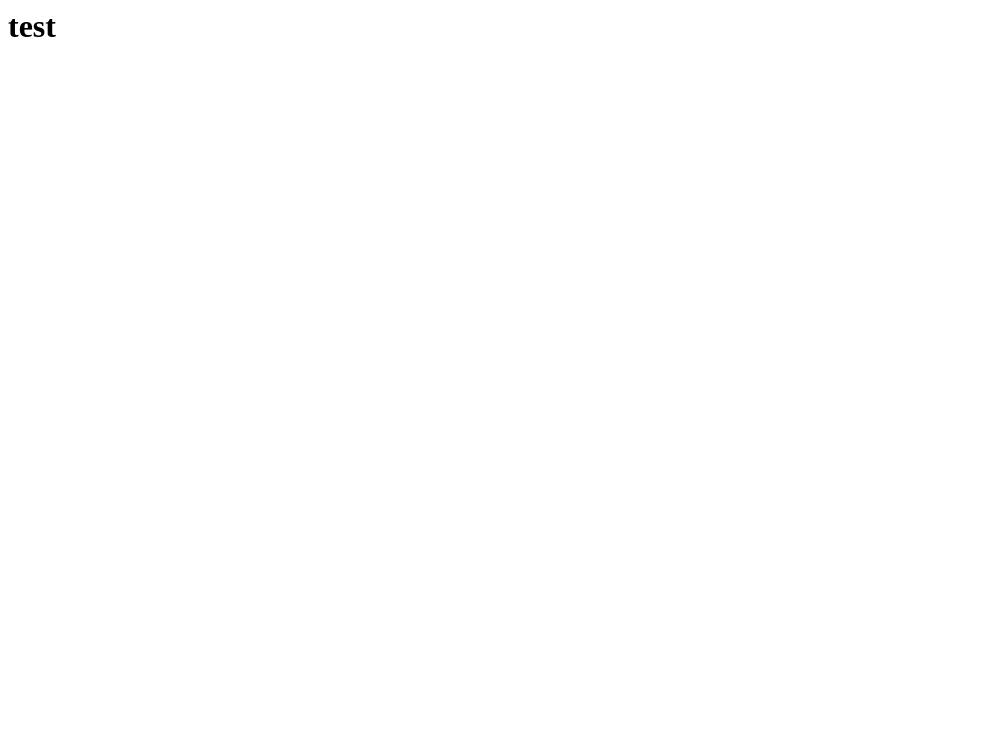
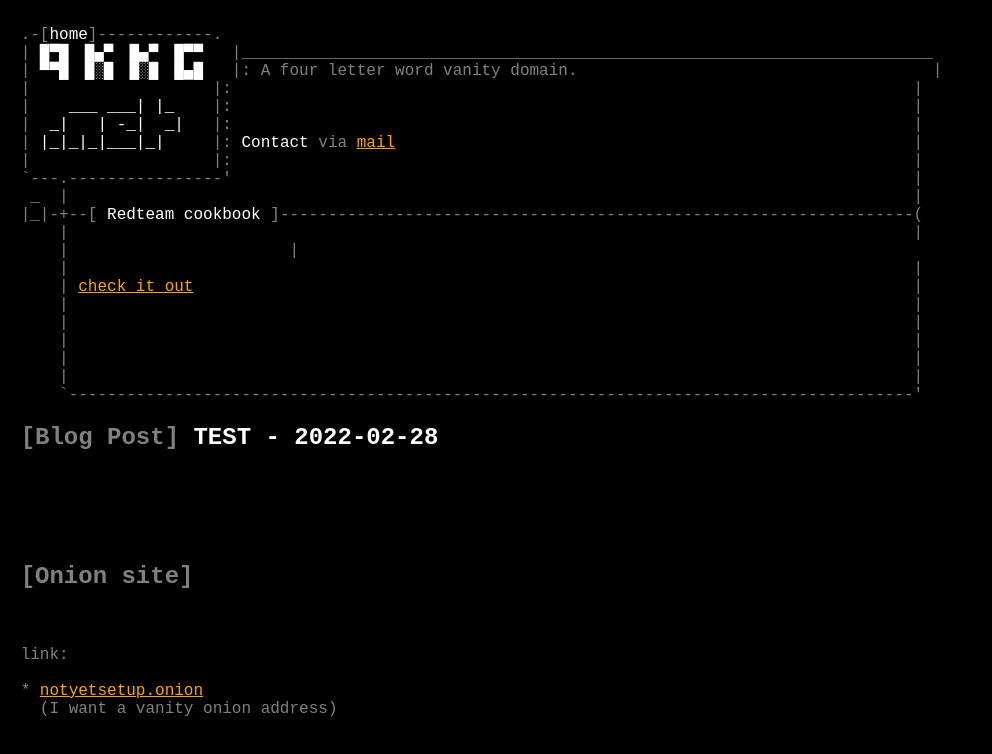
Before and after one commit to xenilen/xenilen.github.io, a plain HTML site: page index.html in a window 1280 px wide. Shown: the whole page, without its empty margins (0-992 px from the left). Drawn offline with Linux system fonts and the light colour scheme.

Commit message:
Update index.html

```diff
--- a/index.html
+++ b/index.html
@@ -1 +1,66 @@
-<h1> test
+
+<!-- If you own gnnr.net and don't approve of me copying your format, please let me know -->
+<html><head><meta http-equiv="Content-Type" content="text/html; charset=UTF-8">
+
+  <title>qkkg.net</title>
+<style>
+body  {
+color:grey;
+background-color:black;
+  font-family: monospace, Consolas, Courier;
+}
+a {
+	color:orange;
+}
+h2, b {
+	color:white;
+}
+.pre {
+  white-space: pre;
+  font-family: monospace, Consolas, Courier;
+  text-align:left;
+  margin-left:1%;
+}
+</style>
+</head>
+<body>
+
+<div class="pre">
+.-[<font color="white">home</font>]------------.
+| <font color="white">█▀█ █▄▀ █▄▀ █▀▀  </font> |________________________________________________________________________
+| <font color="white">▀▀█ █░█ █░█ █▄█  </font> |: A four letter word vanity domain.                                     |
+| <font color="white">                 </font> |:                                                                       |
+| <font color="white">   ___ ___| |_   </font> |:                                                                       |
+| <font color="white"> _|   | -_|  _|  </font> |:                                                                       |
+| <font color="white">|_|_|_|___|_|    </font> |: <font color="white">Contact</font> via <a href="mailto:qkkg@qkkg.net">mail</a>                                                      |
+| <font color="white">                  </font>|:                                                                       |
+`---.----------------'                                                                       |
+ _  |                                                                                        |
+|_|-+--[ <font color="white">Redteam cookbook</font> ]------------------------------------------------------------------(
+    |                                                                                        |
+    |                       |
+    |                                                                                        |
+    | <a href="https://qkkg.net/redteam_cookbook">check it out</a>                                                                           |
+    |                                                                                        |
+    |                                                                                        |
+    |                                                                                        |
+    |                                                                                        |
+    |                                                                                        |
+    `----------------------------------------------------------------------------------------'
+<h2><font color="grey">[Blog Post]</font> TEST - 2022-02-28 </h2>
+
+
+
+<h2><font color="grey">[Onion site]</font></h2>
+
+link:
+
+* <a href="http://notyetsetup.onion/">notyetsetup.onion</a>
+  (I want a vanity onion address)
+
+
+<br>
+</div>
+
+
+</body></html>
```
